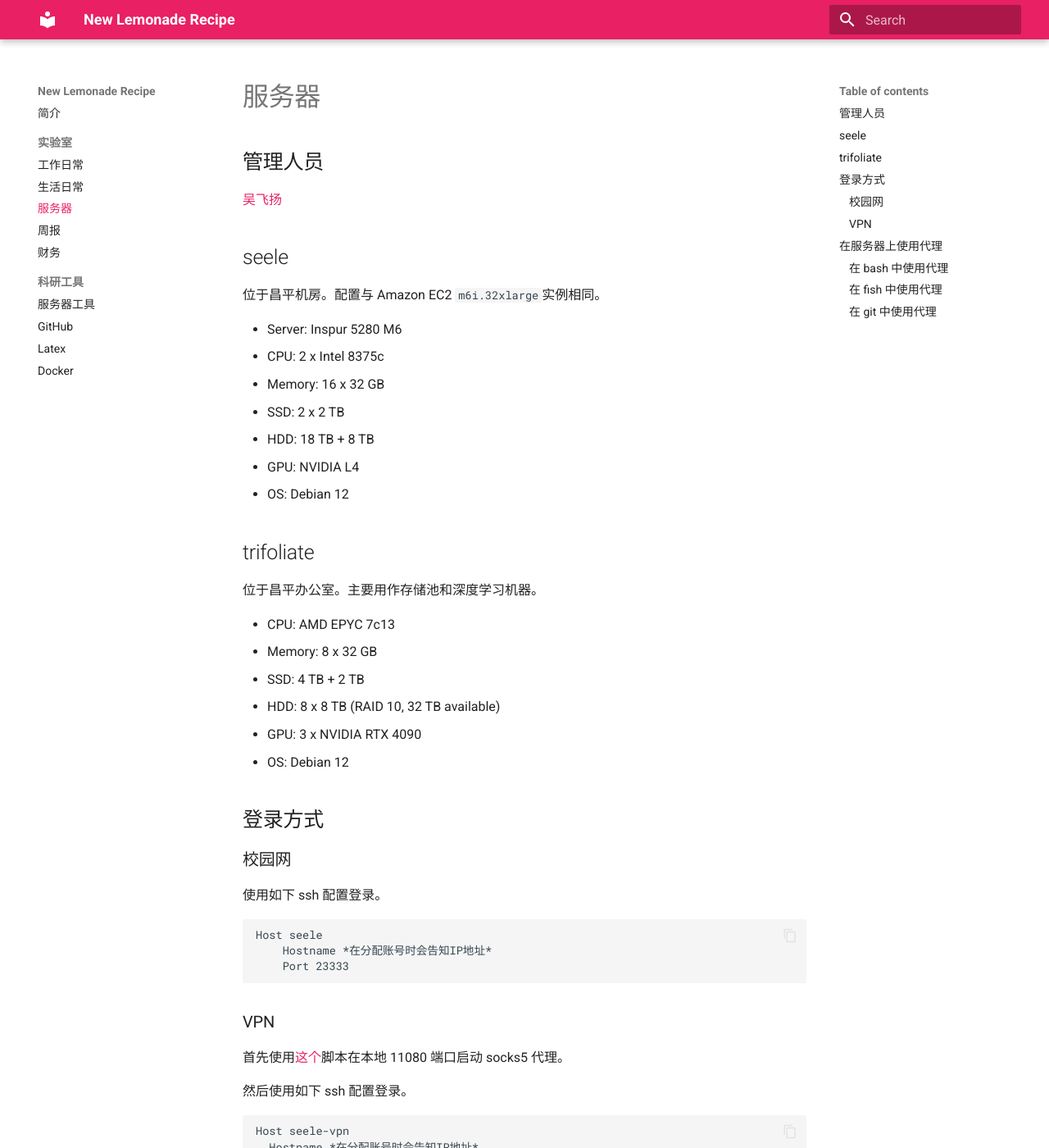
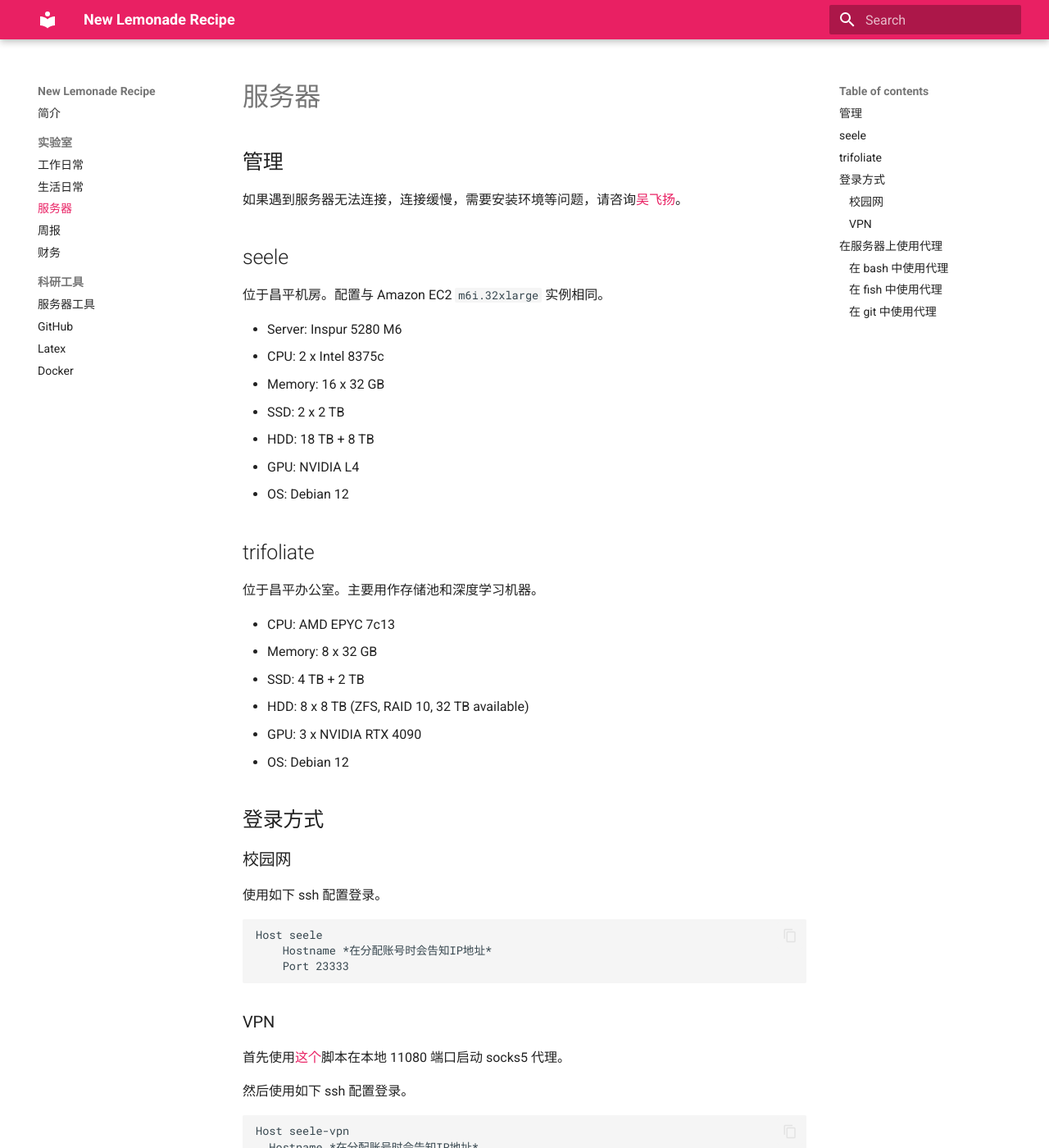
Before and after one commit to pku-lemonade/recipe, an MkDocs documentation site: the page built from docs/lab/server.md, in a window 1280 px wide and 1400 px high. Shown: the whole window at 82% size. Built offline with MkDocs 1.6.1 and Material for MkDocs 9.7.7, drawn with Linux system fonts in a browser that asks for light colours.

Commit message:
update server info

```diff
--- a/docs/lab/server.md
+++ b/docs/lab/server.md
@@ -1,12 +1,12 @@
 # 服务器
 
-## 管理人员
+## 管理
 
-[吴飞扬](mailto:1308642003@qq.com)
+如果遇到服务器无法连接，连接缓慢，需要安装环境等问题，请咨询[吴飞扬](mailto:1308642003@qq.com)。
 
 ## seele
 
-位于昌平机房。配置与 Amazon EC2 `m6i.32xlarge`实例相同。
+位于昌平机房。配置与 Amazon EC2 `m6i.32xlarge` 实例相同。
 
 - Server: Inspur 5280 M6
 - CPU: 2 x Intel 8375c
@@ -23,7 +23,7 @@
 - CPU: AMD EPYC 7c13
 - Memory: 8 x 32 GB
 - SSD: 4 TB + 2 TB
-- HDD: 8 x 8 TB (RAID 10, 32 TB available)
+- HDD: 8 x 8 TB (ZFS, RAID 10, 32 TB available)
 - GPU: 3 x NVIDIA RTX 4090
 - OS: Debian 12
 
```
